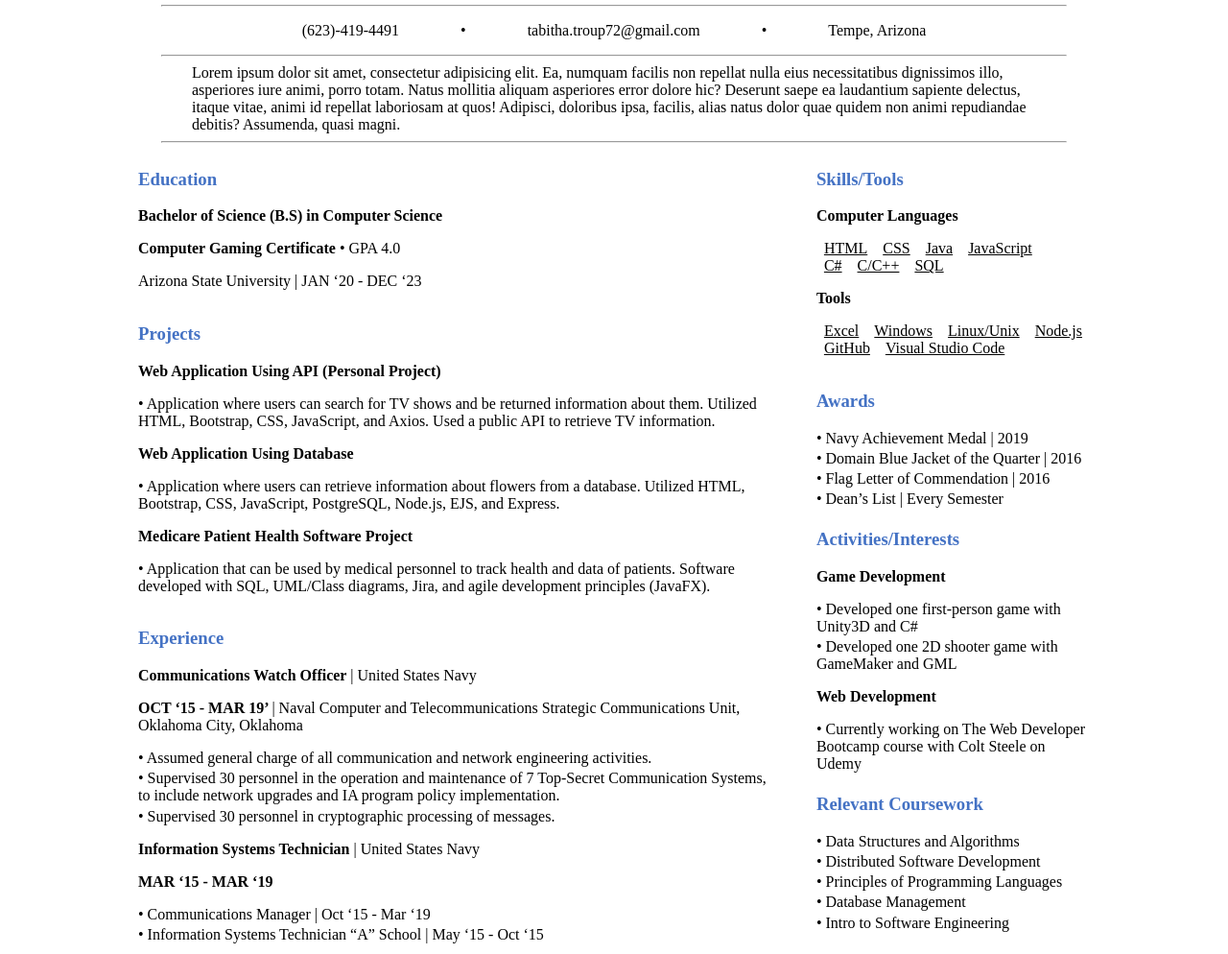
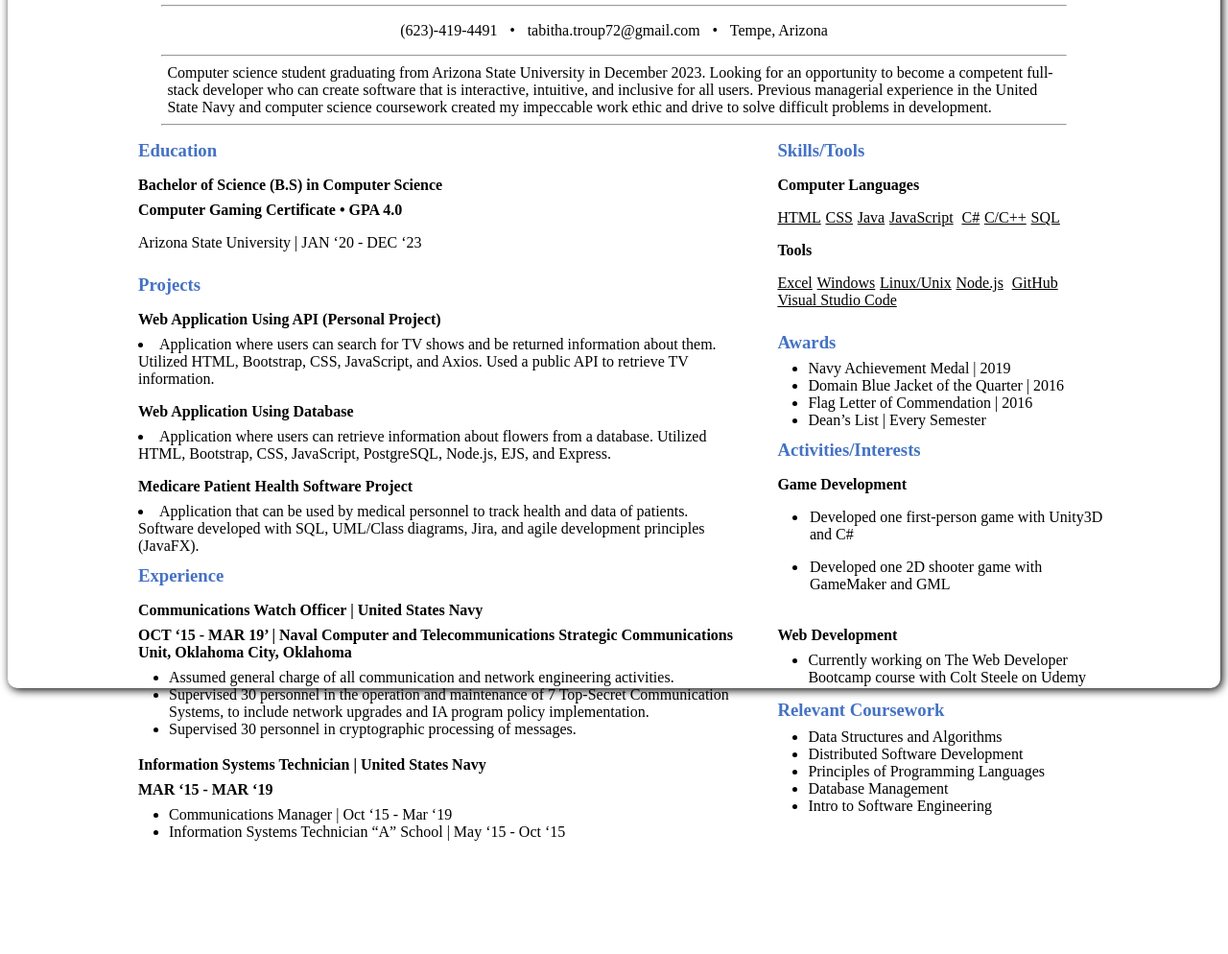
Before and after one commit to HiImTab/Resume.github.io, a plain HTML site: page index.html in a window 1280 px wide. Shown: the part 91-1085 px from the top of the page at 96% size. After the commit the page ends 970 px from the top, so only its background shows below. Drawn offline with Linux system fonts and the light colour scheme.

Commit message:
Added bio, changed layout and html format

```diff
--- a/index.html
+++ b/index.html
@@ -3,15 +3,15 @@
 <head>
     <meta charset="UTF-8">
     <meta name="viewport" content="width=device-width, initial-scale=1.0">
-    <title>Resume</title>
+    <title>Resume - TabithaTroup</title>
     <link rel="stylesheet" href="style.css">
 </head>
 <body>
-
+    <div class="resume">
         <div class="container-header">
             <header>
                 <div><h1>Tabitha Troup</h1></div>
-            <div><a href="https://www.linkedin.com/in/tabithatroup/">https://www.linkedin.com/in/tabithatroup/</a></div>
+                <div><a href="https://www.linkedin.com/in/tabithatroup/" target="_blank">https://www.linkedin.com/in/tabithatroup/</a></div>
             </header>
             <hr>
             <div class="contact-info">
@@ -23,42 +23,44 @@
             </div>
             <hr>
             <div class="info">
-            Lorem ipsum dolor sit amet, consectetur adipisicing elit. Ea, numquam facilis non repellat nulla eius necessitatibus dignissimos illo, asperiores iure animi, porro totam. Natus mollitia aliquam asperiores error dolore hic?
-            Deserunt saepe ea laudantium sapiente delectus, itaque vitae, animi id repellat laboriosam at quos! Adipisci, doloribus ipsa, facilis, alias natus dolor quae quidem non animi repudiandae debitis? Assumenda, quasi magni.
+                Computer science student graduating from Arizona State University in December 2023. Looking for an opportunity to become a competent full-stack developer who can create software that is interactive, intuitive,
+                and inclusive for all users. Previous managerial experience in the United State Navy and computer science coursework created my impeccable work ethic and drive to solve difficult problems in development.
             </div>
             <hr>
         </div>
 
         <div class="container-body">
-
             <div class="body-left">
                 <div class="body-div">
                     <h3 class="body-titles">Education</h3>
                     <p class="body-subtitle">Bachelor of Science (B.S) in Computer Science</p>
-                <p class="body-subtitle">Computer Gaming Certificate <span class="body-info">• GPA 4.0</span></p>
-                <p class="body-info">Arizona State University | JAN ‘20 - DEC ‘23</p>
+                    <p class="body-subtitle" id="cert">Computer Gaming Certificate <span class="body-info">• GPA 4.0</span></p>
+                    <p>Arizona State University | JAN ‘20 - DEC ‘23</p>
                 </div>
                 <div class="body-div">
                     <h3 class="body-titles">Projects</h3>
                     <p class="body-subtitle">Web Application Using API (Personal Project)</p>
-                <p class="body-info">• Application where users can search for TV shows and be returned information about them. Utilized HTML, Bootstrap, CSS, JavaScript, and Axios. Used a public API to retrieve TV information.</p>
+                    <li>Application where users can search for TV shows and be returned information about them. Utilized HTML, Bootstrap, CSS, JavaScript, and Axios. Used a public API to retrieve TV information.</li>
                     <p class="body-subtitle">Web Application Using Database</p>
-                <p class="body-info">• Application where users can retrieve information about flowers from a database. Utilized HTML, Bootstrap, CSS, JavaScript, PostgreSQL, Node.js, EJS, and Express.</p>
+                    <li>Application where users can retrieve information about flowers from a database. Utilized HTML, Bootstrap, CSS, JavaScript, PostgreSQL, Node.js, EJS, and Express.</li>
                     <p class="body-subtitle">Medicare Patient Health Software Project</p>
-                <p class="body-info">• Application that can be used by medical personnel to track health and data of patients. Software developed with SQL, UML/Class diagrams, Jira, and agile development principles (JavaFX).</p>
+                    <li id="padding">Application that can be used by medical personnel to track health and data of patients. Software developed with SQL, UML/Class diagrams, Jira, and agile development principles (JavaFX).</li>
                 </div>
                 <div class="body-div">
                     <h3 class="body-titles">Experience</h3>
                     <p class="body-subtitle">Communications Watch Officer <span class="body-info">| United States Navy</span></p>
-                <p class="body-subtitle">OCT ‘15 - MAR 19’  <span class="body-info">| Naval Computer and Telecommunications Strategic Communications Unit, Oklahoma City, Oklahoma</span></p>
-                <p class="body-bullet">• Assumed general charge of all communication and network engineering activities.</p>
-                <p class="body-bullet">• Supervised 30 personnel in the operation and maintenance of 7 Top-Secret Communication Systems, to include network upgrades and IA program policy implementation.</p>
-                <p class="body-bullet">• Supervised 30 personnel in cryptographic processing of messages.</p>
-
+                    <p class="body-subtitle" id="date">OCT ‘15 - MAR 19’  <span class="body-info">| Naval Computer and Telecommunications Strategic Communications Unit, Oklahoma City, Oklahoma</span></p>
+                    <ul>
+                        <li>Assumed general charge of all communication and network engineering activities.</li>
+                        <li>Supervised 30 personnel in the operation and maintenance of 7 Top-Secret Communication Systems, to include network upgrades and IA program policy implementation.</li>
+                        <li>Supervised 30 personnel in cryptographic processing of messages.</li>
+                    </ul>
                     <p class="body-subtitle">Information Systems Technician <span class="body-info">| United States Navy</span></p>
-                <p class="body-subtitle">MAR ‘15 - MAR ‘19</p>
-                <p class="body-bullet">• Communications Manager | Oct ‘15 - Mar ‘19</p>
-                <p class="body-bullet">• Information Systems Technician “A” School | May ‘15 - Oct ‘15</p>
+                    <p class="body-subtitle" id="date">MAR ‘15 - MAR ‘19</p>
+                    <ul>
+                        <li>Communications Manager | Oct ‘15 - Mar ‘19</li>
+                        <li>Information Systems Technician “A” School | May ‘15 - Oct ‘15</li>
+                    </ul>
                 </div>
             </div>
 
@@ -74,32 +76,39 @@
                 </div>
                 <div class="body-div">
                     <h3 class="body-titles">Awards</h3>
-                <p class="body-bullet">• Navy Achievement Medal | 2019</p>
-                <p class="body-bullet">• Domain Blue Jacket of the Quarter | 2016</p>
-                <p class="body-bullet">• Flag Letter of Commendation | 2016</p>
-                <p class="body-bullet">• Dean’s List | Every Semester</p>
+                    <ul id="padding">
+                        <li>Navy Achievement Medal | 2019</li>
+                        <li>Domain Blue Jacket of the Quarter | 2016</li>
+                        <li>Flag Letter of Commendation | 2016</li>
+                        <li>Dean’s List | Every Semester</li>
+                    </ul>
                 </div>
                 <div class="body-div">
                     <h3 class="body-titles">Activities/Interests</h3>
                     <p class="body-subtitle">Game Development</p>
-                <a href="https://danielle7257.itch.io/carnage-carnival" class="link"><p class="body-bullet" id="game">• Developed one first-person game with Unity3D and C#</p></a>
-                <a href="https://hi-im-tab.itch.io/queen-annes-revenge" class="link"><p class="body-bullet" id="game">• Developed one 2D shooter game with GameMaker and GML</p></a>
+                    <ul>
+                        <li><a href="https://danielle7257.itch.io/carnage-carnival" class="link" target="_blank"><p id="game">Developed one first-person game with Unity3D and C#</a></li>
+                        <li><a href="https://hi-im-tab.itch.io/queen-annes-revenge" class="link" target="_blank"><p id="game">Developed one 2D shooter game with GameMaker and GML</p></a></li>
+                    </ul>
                     <p class="body-subtitle">Web Development</p>
-                <p class="body-bullet">• Currently working on The Web Developer Bootcamp course with Colt Steele on Udemy</p>
+                    <ul>
+                        <li id="padding">Currently working on The Web Developer Bootcamp course with Colt Steele on Udemy</li>
+                    </ul>
                 </div>
                 <div class="body-div">
                     <h3 class="body-titles">Relevant Coursework</h3>
-                <p class="body-bullet">• Data Structures and Algorithms</p>
-                <p class="body-bullet">• Distributed Software Development</p>
-                <p class="body-bullet">• Principles of Programming Languages</p>
-                <p class="body-bullet">• Database Management</p>
-                <p class="body-bullet">• Intro to Software Engineering</p>
+                    <ul>
+                        <li>Data Structures and Algorithms</li>
+                        <li>Distributed Software Development</li>
+                        <li>Principles of Programming Languages</li>
+                        <li>Database Management</li>
+                        <li>Intro to Software Engineering</li>
+                    </ul>
+                </div>
+            </div>
+        </div>
     </div>
 
-        </div>
-
-
-    </div>
 
 
 </body>
--- a/style.css
+++ b/style.css
@@ -1,5 +1,20 @@
 body{
+    font-family:'Times New Roman', Times, serif;
+}
 
+ul{
+    margin: 0;
+    padding-left: 2em;
+    padding-bottom: 0.2em;
+}
+
+.resume{
+    border-radius: 10px;
+    border: #000;
+    box-shadow: 2px 2px 10px #000;
+    width: 70%;
+    margin: auto;
+    height: 100vh;
 }
 
 .container-header{
@@ -36,7 +51,7 @@ header{
     display: flex;
     justify-content: space-between;
     flex-direction: column;
-    width: 70%;
+    width: 65%;
     padding-right: 1em;
 }
 
@@ -44,34 +59,29 @@ header{
     display: flex;
     justify-content: space-between;
     flex-direction: column;
-    width: 30%;
+    width: 35%;
     padding-left: 1em;
 }
 
 .body-titles{
     color: #4472C4;
     font-weight: bold;
+    margin: 0.4em 0 0.4em 0;
 }
 
 .body-subtitle{
     font-weight: bold;
-}
-
-.body-info{
-    font-weight: 500;
+    margin-bottom: 0.5em;
 }
 
 .body-list{
     text-decoration: underline;
-    padding: 0.5em;
-}
-
-.body-bullet{
-    margin-top: 0.2em;
-    margin-bottom: 0.2em;
+    padding-right: 0.3em;
+    display: inline-block;
 }
 
 .body-div{
+    width: 100%;
     padding: 0 0.5em 0 0.5em;
 }
 
@@ -85,7 +95,50 @@ header{
     color:#000;
 }
 
+#date{
+    margin-top: 0;
+}
+
+#cert{
+    margin-top: 0;
+    padding-top: 0;
+}
+
+#game{
+    padding: 0 0.1em 0 0.1em;
+}
+
 #game:hover{
     cursor: pointer;
     box-shadow: 2px 2px 10px #4472C4;
 }
+
+#padding{
+    padding-bottom: 0.2em;
+}
+
+@media(max-width: 950px){
+    .resume{
+        height: 100%;
+    }
+}
+@media(max-width: 1300px){
+    .resume{
+        width: 100%;
+    }
+}
+@media(max-width: 1800px){
+    .info{
+        margin: 0.5em 0.4em;
+    }
+}
+@media(min-width: 1600px){
+    .resume{
+        width: 60%;
+    }
+}
+@media(min-width: 2000px){
+    .resume{
+        width: 50%;
+    }
+}
```
Lines whose indentation alone changed are shown as unchanged.
